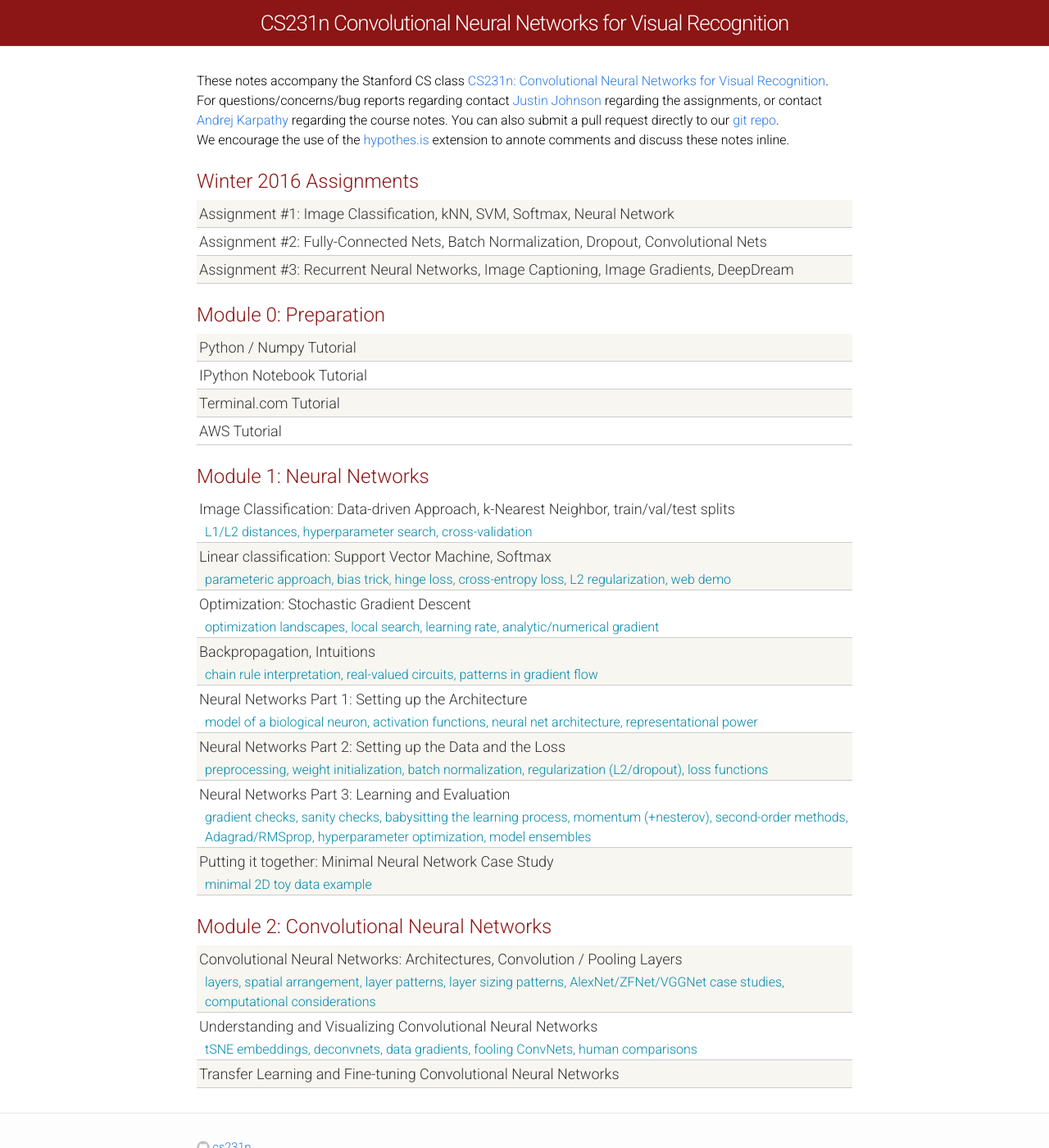
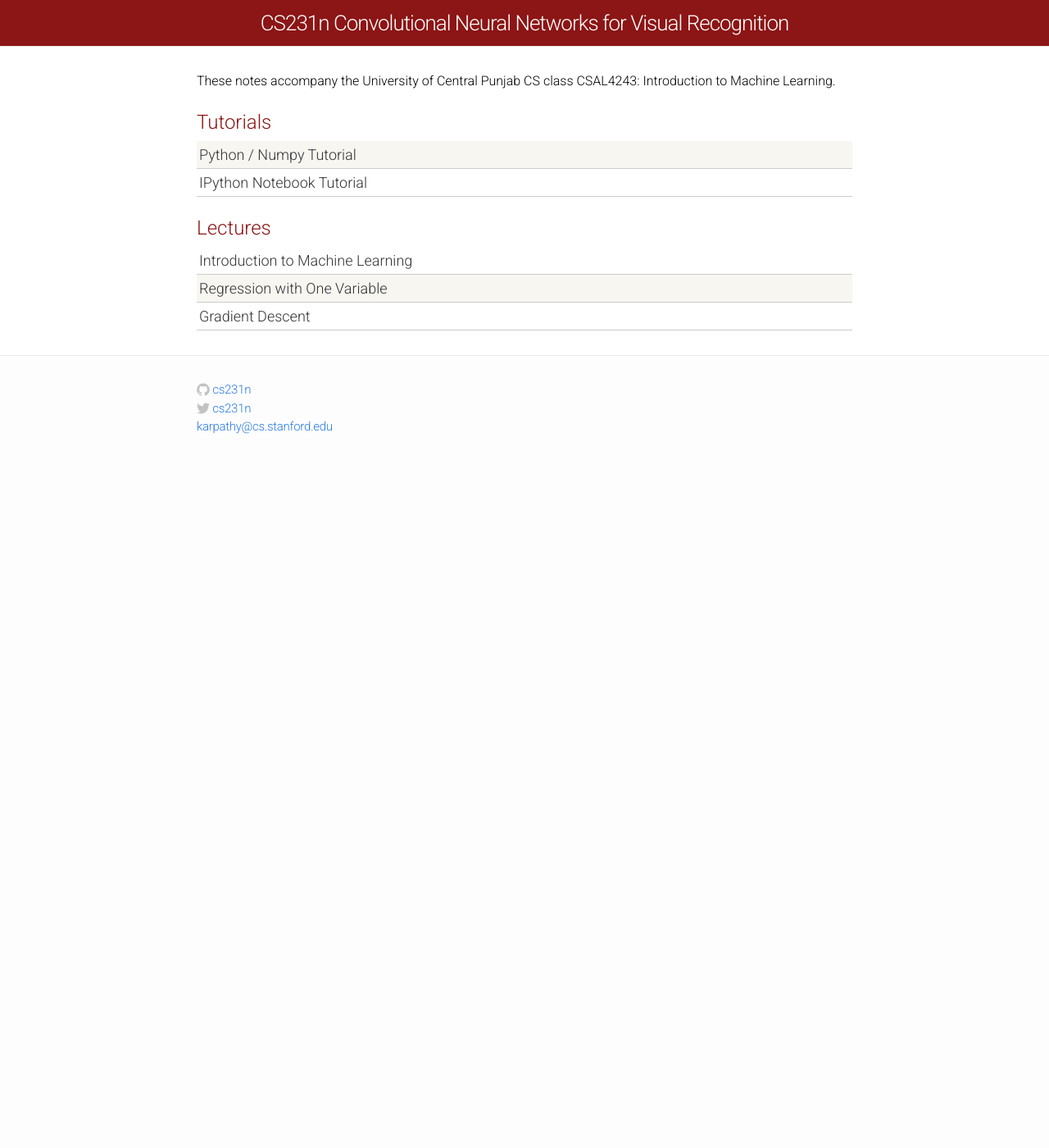
Before and after one commit to Mickael-Galliez/ml17s, a Jekyll site: the page built from index.html, in a window 1280 px wide and 1400 px high. Shown: the whole window at 82% size. Built offline with Jekyll 4.4.1, drawn with Linux system fonts in a browser that asks for light colours.

Commit message:
first change

```diff
--- a/index.html
+++ b/index.html
@@ -3,18 +3,13 @@ layout: default
 ---
 
 <div>
-
-  These notes accompany the Stanford CS class <a href="http://cs231n.stanford.edu/">CS231n: Convolutional Neural Networks for Visual Recognition</a>.
-  <br>
-  For questions/concerns/bug reports regarding contact <a href="http://cs.stanford.edu/people/jcjohns/">Justin Johnson</a> regarding the assignments, or contact <a href="cs.stanford.edu/people/karpathy/">Andrej Karpathy</a> regarding the course notes. You can also submit a pull request directly to our <a href="https://github.com/cs231n/cs231n.github.io">git repo</a>.
-  <br>
-  We encourage the use of the <a href="https://hypothes.is/">hypothes.is</a> extension to annote comments and discuss these notes inline.
+  These notes accompany the University of Central Punjab CS class CSAL4243: Introduction to Machine Learning.
 </div>
 
 <div class="home">
   <div class="materials-wrap">
-
-    <div class="module-header">Winter 2016 Assignments</div>
+<!--
+    <div class="module-header">Spring 2017 Assignments</div>
 
     <div class="materials-item">
       <a href="assignments2016/assignment1/">
@@ -35,7 +30,7 @@ layout: default
         Image Gradients, DeepDream
       </a>
     </div>
-
+-->
     <!--
     <div class="module-header">Winter 2015 Assignments</div>
 
@@ -58,7 +53,7 @@ layout: default
     </div>
   -->
 
-    <div class="module-header">Module 0: Preparation</div>
+    <div class="module-header">Tutorials</div>
 
     <div class="materials-item">
       <a href="python-numpy-tutorial/">
@@ -72,48 +67,29 @@ layout: default
       </a>
     </div>
 
+
+	 <!-- hardcoding items here to force a specific order -->
+    <div class="module-header">Lectures</div>
+
     <div class="materials-item">
-      <a href="terminal-tutorial/">
-        Terminal.com Tutorial
+      <a href="Introduction/">
+        Introduction to Machine Learning
       </a>
     </div>
 
     <div class="materials-item">
-      <a href="aws-tutorial/">
-        AWS Tutorial
+      <a href="linear-classify/">
+         Regression with One Variable
       </a>
-    </div>
-
-	 <!-- hardcoding items here to force a specific order -->
-    <div class="module-header">Module 1: Neural Networks</div>
-
-    <div class="materials-item">
-      <a href="classification/">
-        Image Classification: Data-driven Approach, k-Nearest Neighbor, train/val/test splits
-      </a>
-      <div class="kw">
-        L1/L2 distances, hyperparameter search, cross-validation
-      </div>
-    </div>
-
-    <div class="materials-item">
-      <a href="linear-classify/">
-         Linear classification: Support Vector Machine, Softmax
-      </a>
-      <div class="kw">
-        parameteric approach, bias trick, hinge loss, cross-entropy loss, L2 regularization, web demo
-      </div>
     </div>
 
     <div class="materials-item">
       <a href="optimization-1/">
-        Optimization: Stochastic Gradient Descent
+        Gradient Descent
       </a>
-      <div class="kw">
-        optimization landscapes, local search, learning rate, analytic/numerical gradient
-      </div>
     </div>
 
+<!--
     <div class="materials-item">
       <a href="optimization-2/">
         Backpropagation, Intuitions
@@ -123,67 +99,7 @@ layout: default
       </div>
     </div>
 
-    <div class="materials-item">
-      <a href="neural-networks-1/">
-          Neural Networks Part 1: Setting up the Architecture
-      </a>
-      <div class="kw">
-        model of a biological neuron, activation functions, neural net architecture, representational power
-      </div>
-    </div>
-
-    <div class="materials-item">
-      <a href="neural-networks-2/">
-          Neural Networks Part 2: Setting up the Data and the Loss
-      </a>
-      <div class="kw">
-          preprocessing, weight initialization, batch normalization, regularization (L2/dropout), loss functions
-      </div>
-    </div>
-
-    <div class="materials-item">
-      <a href="neural-networks-3/">
-        Neural Networks Part 3: Learning and Evaluation
-      </a>
-      <div class="kw">
-        gradient checks, sanity checks, babysitting the learning process, momentum (+nesterov), second-order methods, Adagrad/RMSprop, hyperparameter optimization, model ensembles
-      </div>
-    </div>
-
-    <div class="materials-item">
-      <a href="neural-networks-case-study/">
-          Putting it together: Minimal Neural Network Case Study
-      </a>
-      <div class="kw">
-        minimal 2D toy data example
-      </div>
-    </div>
-
-    <div class="module-header">Module 2: Convolutional Neural Networks</div>
-
-    <div class="materials-item">
-      <a href="convolutional-networks/">
-        Convolutional Neural Networks: Architectures, Convolution / Pooling Layers
-      </a>
-      <div class="kw">
-          layers, spatial arrangement, layer patterns, layer sizing patterns, AlexNet/ZFNet/VGGNet case studies, computational considerations
-      </div>
-    </div>
-
-    <div class="materials-item">
-      <a href="understanding-cnn/">
-        Understanding and Visualizing Convolutional Neural Networks
-      </a>
-      <div class="kw">
-        tSNE embeddings, deconvnets, data gradients, fooling ConvNets, human comparisons
-      </div>
-    </div>
-
-    <div class="materials-item">
-      <a href="transfer-learning/">
-        Transfer Learning and Fine-tuning Convolutional Neural Networks
-      </a>
-    </div>
+  -->
 
   </div>
 </div>
```
